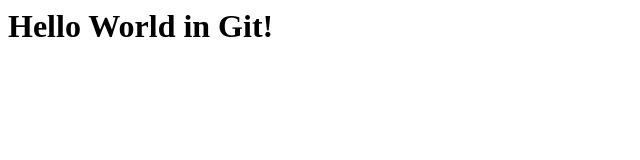
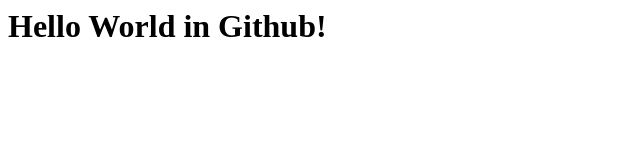
Before and after one commit to antiyfrank/Test, a plain HTML site: page index.html in a window 1280 px wide. Shown: the whole page, without its empty margins (0-640 px from the left). Drawn offline with Linux system fonts and the light colour scheme.

Commit message:
modify github

```diff
--- a/index.html
+++ b/index.html
@@ -1,5 +1,5 @@
 <html>
 <body>
-    <h1>Hello World in Git!</h1>
+    <h1>Hello World in Github!</h1>
 </body>
 </html>
```
